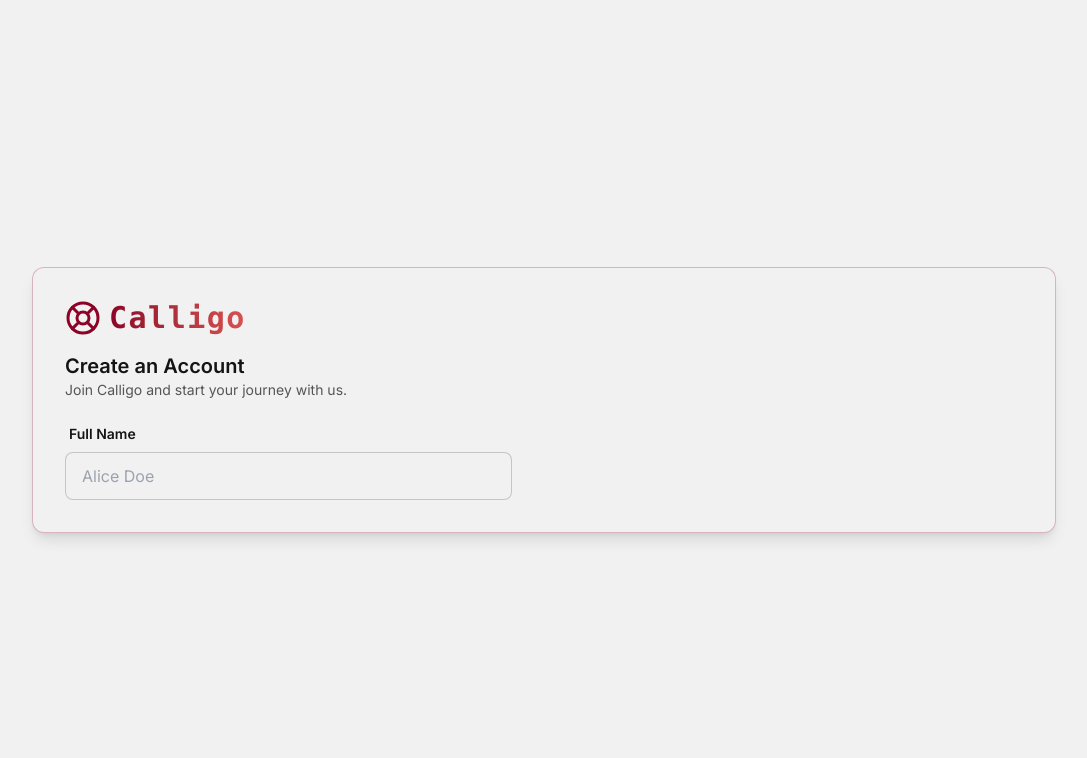
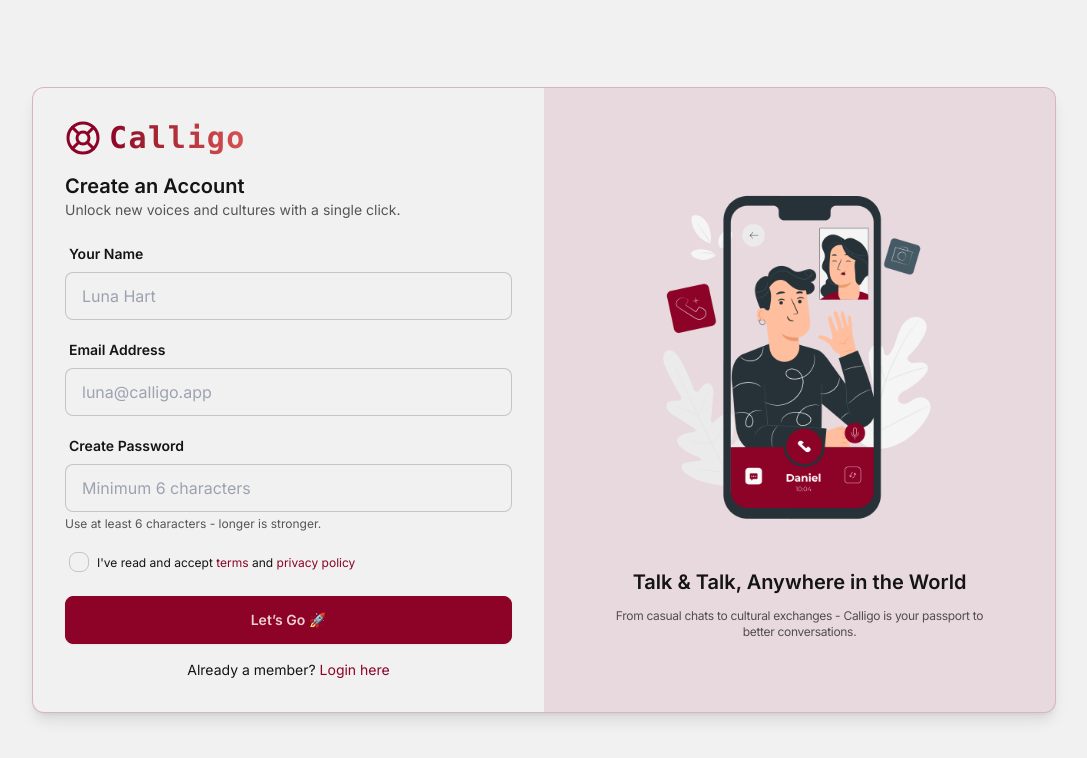
Before and after one commit to ifeelgarv/Real-time-Chat-Application, a React (Vite) app in the folder frontend/: page /signup in a window 1280 px wide. Shown: the top 758 px of the page, without its empty margins (96-1183 px from the left). Built offline with nearby package versions, Linux system fonts and the light colour scheme; no server answers.

Commit message:
feat: signup page completed

```diff
--- a/frontend/src/App.jsx
+++ b/frontend/src/App.jsx
@@ -14,6 +14,8 @@ import { axiosInstance } from "./lib/axios.js";
 const App = () => {
   const {
     data: authData,
+    isLoading,
+    error,
   } = useQuery({
     queryKey: ["authUser"],
     queryFn: async () => {
--- /dev/null
+++ b/frontend/src/lib/api.js
@@ -0,0 +1,6 @@
+import { axiosInstance } from "./axios";
+
+export const signup = async (signupData) => {
+  const response = await axiosInstance.post("/auth/signup", signupData);
+  return response.data;
+};
--- a/frontend/src/lib/axios.js
+++ b/frontend/src/lib/axios.js
@@ -1,6 +1,6 @@
 import axios from 'axios';
 
 export const axiosInstance = axios.create({
-    baseURL: "http://locallhost:3000/api",
+    baseURL: "http://localhost:3000/api",
     withCredentials: true,
 })
--- a/frontend/src/pages/SignUpPage.jsx
+++ b/frontend/src/pages/SignUpPage.jsx
@@ -1,66 +1,194 @@
-import React, { useState } from 'react'
-import { LifeBuoy } from 'lucide-react'
+import { useState } from "react";
+import { LifeBuoy } from "lucide-react";
+import { Link } from "react-router";
+import { useMutation, useQueryClient } from "@tanstack/react-query";
+import { signup } from "../lib/api";
 
 const SignUpPage = () => {
   const [signupData, setSignupData] = useState({
     fullName: "",
     email: "",
-    password: ""
+    password: "",
+  });
+
+  const queryClient = useQueryClient();
+
+  const { mutate:signupMutation, isPending, error } = useMutation({
+    mutationFn: signup,
+    onSuccess: () => queryClient.invalidateQueries({queryKey: ["authUser"]}),
   })
 
   const handleSignup = (e) => {
-    e.preventDefault()
-    console.log(signupData)
-  }
+    e.preventDefault();
+    signupMutation(signupData);
+  };
   return (
-    <div className='h-screen flex items-center justify-center p-4 sm:p-6 md:p-8' data-theme="autumn">
-      <div className='border border-primary/25 flex flex-col lg:flex-row w-full max-w-5xl mx-auto bg-base-100 rounded-xl shadow-lg overflow-hidden'>
+    <div
+      className="h-screen flex items-center justify-center p-4 sm:p-6 md:p-8"
+      data-theme="autumn"
+    >
+      <div className="border border-primary/25 flex flex-col lg:flex-row w-full max-w-5xl mx-auto bg-base-100 rounded-xl shadow-lg overflow-hidden">
         {/* SignUp Form */}
-        <div className='w-full lg:w-1/2 p-4 sm:p-8 flex flex-col'>
+        <div className="w-full lg:w-1/2 p-4 sm:p-8 flex flex-col">
           {/* Logo */}
-          <div className='mb-4 flex items-center justify-start gap-2'>
+          <div className="mb-4 flex items-center justify-start gap-2">
             <LifeBuoy className="size-9 text-primary" />
-            <span className='text-3xl font-bold font-mono bg-clip-text text-transparent bg-gradient-to-r from-primary to-secondary tracking-wider'>
+            <span className="text-3xl font-bold font-mono bg-clip-text text-transparent bg-gradient-to-r from-primary to-secondary tracking-wider">
               Calligo
             </span>
           </div>
 
-          <div className='w-full'>
+          {/* Error */}
+          {error && (
+            <div className="alert alert-error shadow-lg mb-4">
+              <span>{error.response.data.message}</span>
+            </div>
+          )}
+
+
+          <div className="w-full">
             <form onSubmit={handleSignup}>
-              <div className='space-y-4'>
+              <div className="space-y-4">
                 <div>
-                  <h2 className='text-xl font-semibold'>Create an Account</h2>
-                  <p className='text-sm opacity-70'>
-                    Join Calligo and start your journey with us.
+                  <h2 className="text-xl font-semibold">Create an Account</h2>
+                  <p className="text-sm opacity-70">
+                  Unlock new voices and cultures with a single click.
                   </p>
                 </div>
 
-                <div className='space-y-3'>
-                  <div className='form-control w-full'>
-                    <label className='label'>
-                      <span className='label-text font-semibold'>
-                        Full Name
+                <div className="space-y-3">
+                  <div className="form-control w-full">
+                    <label className="label">
+                      <span className="label-text font-semibold">
+                      Your Name
                       </span>
                     </label>
 
                     <input
-                      type='text'
-                      placeholder='Alice Doe'
-                      className='input input-bordered w-full'
+                      type="text"
+                      placeholder="Luna Hart"
+                      className="input input-bordered w-full"
                       value={signupData.fullName}
-                      onChange={(e) => setSignupData({...signupData, fullName: e.target.value })}
+                      onChange={(e) =>
+                        setSignupData({
+                          ...signupData,
+                          fullName: e.target.value,
+                        })
+                      }
                       required
-                      autoComplete='name'
                     />
                   </div>
+
+                  <div className="form-control w-full">
+                    <label className="label">
+                      <span className="label-text font-semibold">Email Address</span>
+                    </label>
+
+                    <input
+                      type="email"
+                      placeholder="luna@calligo.app"
+                      className="input input-bordered w-full"
+                      value={signupData.email}
+                      onChange={(e) =>
+                        setSignupData({
+                          ...signupData,
+                          email: e.target.value,
+                        })
+                      }
+                      required
+                    />
+                  </div>
+
+                  <div className="form-control w-full">
+                    <label className="label">
+                      <span className="label-text font-semibold">Create Password</span>
+                    </label>
+
+                    <input
+                      type="password"
+                      placeholder="Minimum 6 characters"
+                      className="input input-bordered w-full"
+                      value={signupData.password}
+                      onChange={(e) =>
+                        setSignupData({
+                          ...signupData,
+                          password: e.target.value,
+                        })
+                      }
+                      required
+                    />
+
+                    <p className="text-xs opacity-70 mt-1">
+                      Use at least 6 characters - longer is stronger.
+                    </p>
+                  </div>
+
+                  <div className="form-control">
+                    <label className="label cursor-pointer justify-start gap-2">
+                      <input
+                        type="checkbox"
+                        className="checkbox checkbox-sm"
+                        required
+                      />
+                      <span className="text-xs leading-tight">
+                        I've read and accept{" "}
+                        <span className="text-primary hover:underline">
+                          terms
+                        </span>{" "}
+                        and{" "}
+                        <span className="text-primary hover:underline">
+                          privacy policy
+                        </span>
+                      </span>
+                    </label>
+                  </div>
+                </div>
+
+                <button className="btn btn-primary w-full" type="submit">
+                  {isPending ? (
+                    <>
+                    <span className="loading loading-spinner loading-xs">Signing Up...</span>
+                    </>
+                  ) : (
+                    "Let’s Go 🚀"
+                  )}
+                </button>
+
+                <div className="text-center mt-4">
+                  <p className="text-sm">
+                    Already a member?{" "}
+                    <Link
+                      className="text-primary hover:underline"
+                      to="/login"
+                    >
+                      Login here
+                    </Link>
+                  </p>
                 </div>
               </div>
             </form>
           </div>
         </div>
+
+        {/* Image Section */}
+        <div className="hidden lg:flex w-full lg:w-1/2 bg-primary/10 items-center justify-center">
+          <div className="max-w-md p-8">
+            <div className="relative aspect-square max-w-sm mx-auto">
+              <img src="/vc.png" className="w-full h-full"/>
+            </div>
+
+            <div className="text-center space-y-3 mt-6">
+              <h2 className="text-xl font-semibold">Talk & Talk, Anywhere in the World</h2>
+              <p className="opacity-70 text-xs tracking-tight">
+                From casual chats to cultural exchanges - Calligo is your passport to better conversations.
+              </p>
+            </div>
+
+          </div>
+        </div>
       </div>
     </div>
-  )
-}
+  );
+};
 
-export default SignUpPage
+export default SignUpPage;
```
Also changed, not shown: frontend/public/Social media-cuate.png (deleted), frontend/public/vc.png (added).
